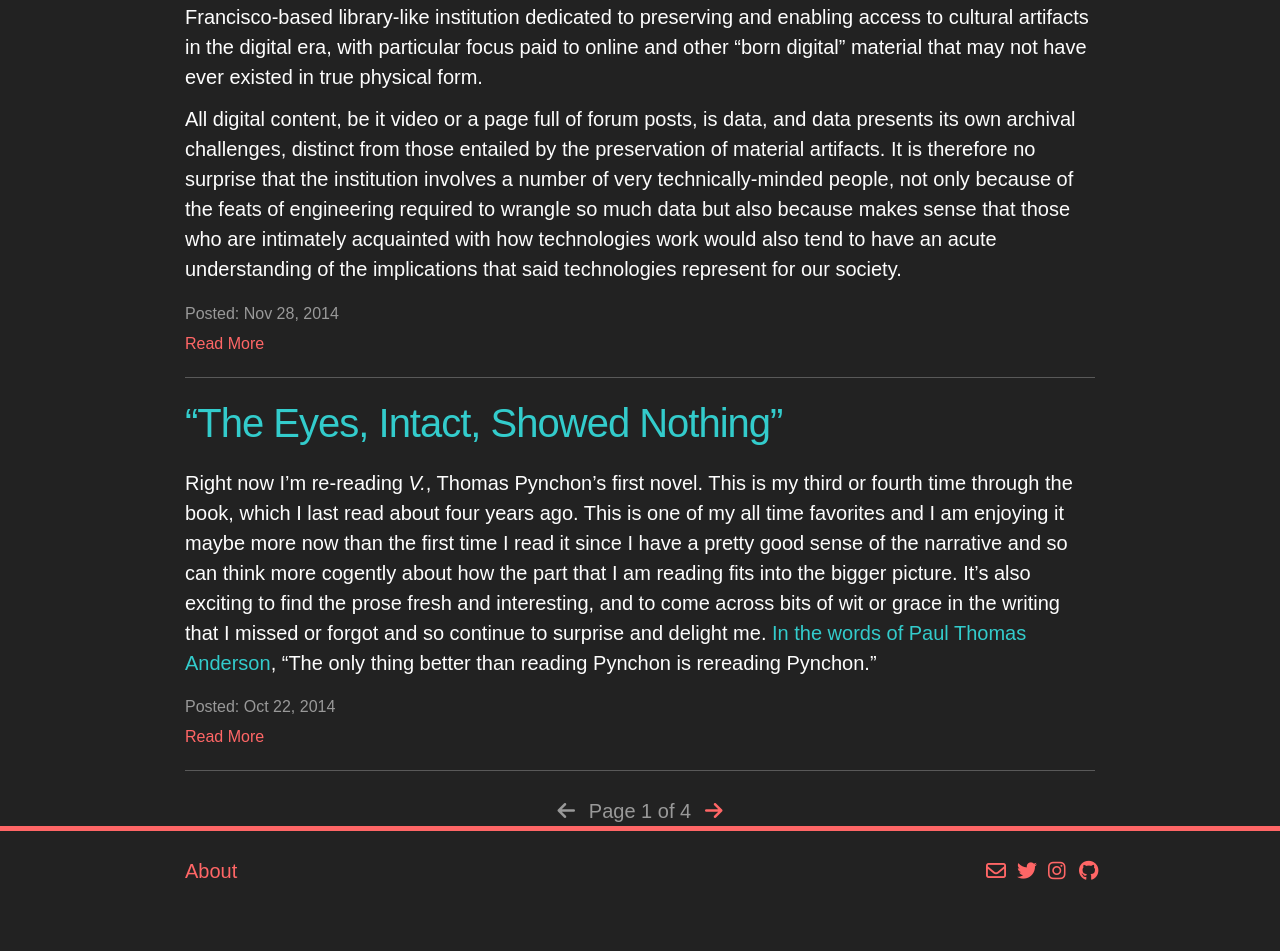
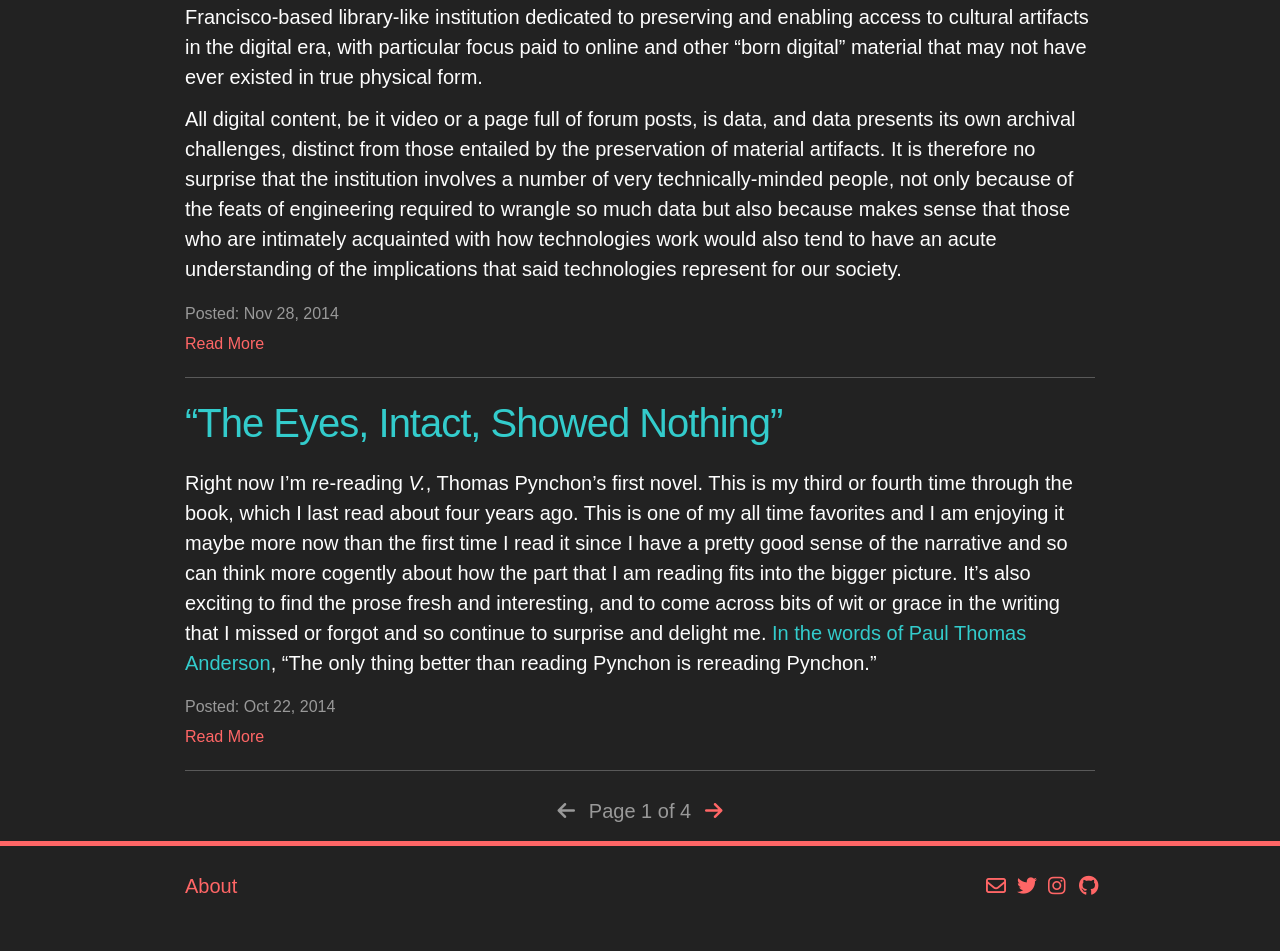
Before and after one commit to r4d1n/photographyistechnology, a Jekyll site: the page built from index.html, in a window 1280 px wide. Shown: the part 1266-2217 px from the top of the page. Built offline with Jekyll 4.4.1, drawn with Linux system fonts in a browser that asks for light colours; nearby versions of some CDN libraries; library files that are not in the unit come from our copies; the list of posts is cut into pages by our own code.

Commit message:
pagination padding

```diff
--- a/_sass/_layout.scss
+++ b/_sass/_layout.scss
@@ -142,7 +142,7 @@
 
 .pagination {
   color: $grey-color;
-  padding-bottom: 10px;
+  padding-bottom: $spacing-unit;
   text-align: center;
   margin: 0 auto;
   height: 20px;
```
